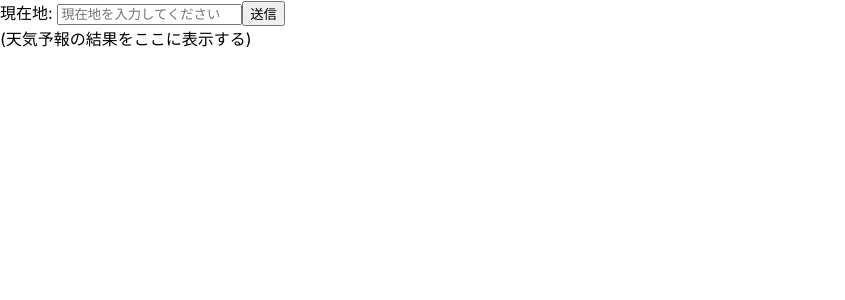
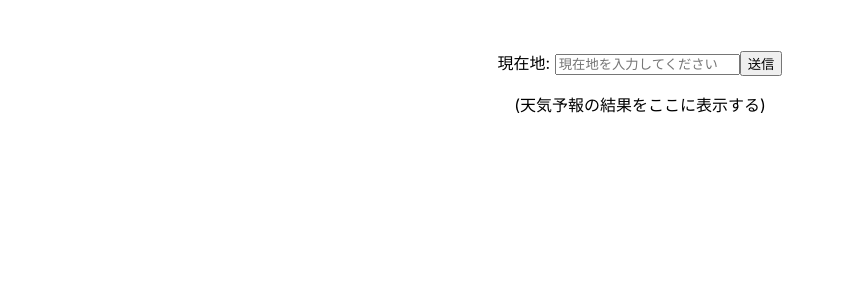
Before and after one commit to rei01saito/weather, a React (Create React App) app in the folder weather/: page / in a window 1280 px wide. Shown: the top 300 px of the page, without its empty margins (0-845 px from the left). Built offline with nearby package versions, Linux system fonts and the light colour scheme.

Commit message:
open weather map api動作確認完了

```diff
--- /dev/null
+++ b/weather/src/component/Home.css
@@ -0,0 +1,10 @@
+.container {
+  padding-top: 50px;
+  text-align: center;
+}
+
+.result {
+  display: flex;
+  justify-content: center;
+  flex-wrap: wrap;
+}
--- a/weather/src/component/Home.js
+++ b/weather/src/component/Home.js
@@ -1,18 +1,41 @@
 import React from 'react'
+import './Home.css'
 
 function Home() {
-  const onClick = () => {
-    alert('送信されました。');
+  const onClick = async() => {
+    let lat = 36;
+    let lon = 140;
+    const API_KEY = '167104da34f3de46ddfebdd2d4a09155'; // 後に.envを作ってgithubに公開しないようにする
+    const weatherAPI = 'https://api.openweathermap.org/data/2.5/forecast?lat=' + lat + '&lon=' + lon + '&appid=' + API_KEY;
+    let weather = await fetch(weatherAPI,{
+      method: 'GET',
+      mode: 'cors'
+    })
+    .then(response => response.json())
+    .then(data => data.list);
+
+    const result = document.querySelector('#result');
+
+    Object.values(weather).forEach(value => {
+      const element = document.createElement('div');
+      element.classList.add('weather-list');
+      element.textContent = value["weather"][0]["description"];
+      result.append(element);
+    });
   };
 
   return (
-    <div>
+    <div className='container'>
       <form>
-        <label for='location'>現在地: </label>
+        <label htmlFor='location'>現在地: </label>
         <input type='text' id='location' name='location' placeholder='現在地を入力してください' />
         <input type='button' value='送信' onClick={onClick} />
       </form>
-      <div className='result'>(天気予報の結果をここに表示する)</div>
+      <div className='title'>
+        <p>(天気予報の結果をここに表示する)</p>
+      </div>
+      <div className='result' id='result'>
+      </div>
     </div>
   )
 }
```
